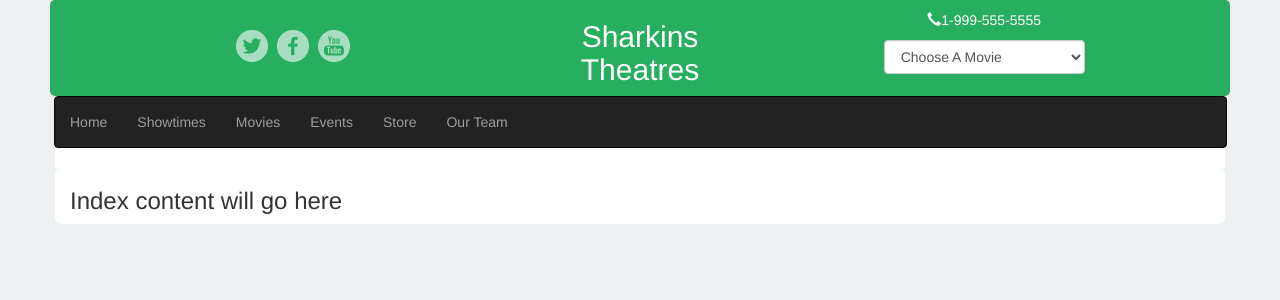
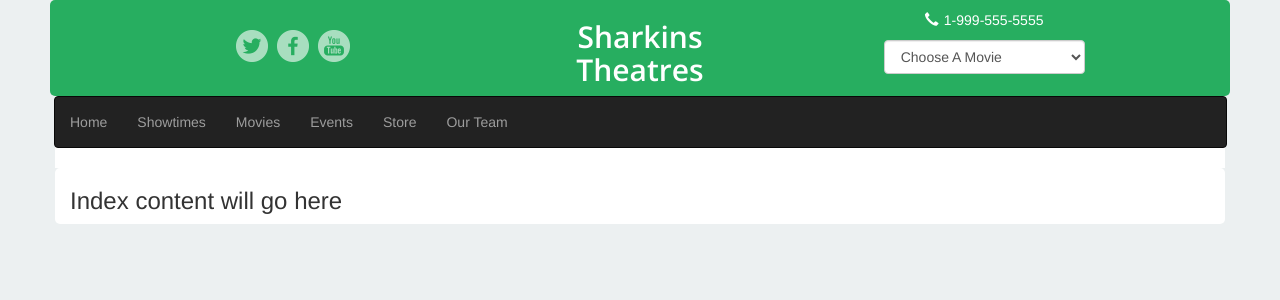
Before and after one commit to dukeayers/cs399_theater, a Django app: page / in a window 1280 px wide. Shown: the top 300 px of the page. Run offline with Django 3.2, Linux system fonts and the light colour scheme; data comes from the database, SQL or seed files in the repository; grey boxes labelled with a size stand in for pictures from a placeholder-image service; some libraries are stand-ins or nearby versions.

Commit message:
Added a font/separated the glyphicon on top bar

```diff
--- a/theater_project/templates/base.html
+++ b/theater_project/templates/base.html
@@ -5,6 +5,7 @@
     <title>{% block title %} Theater Project {% endblock %}</title>
     <link rel="stylesheet" type="text/css" href="https://maxcdn.bootstrapcdn.com/bootstrap/3.3.1/css/bootstrap.min.css"/>
     <link rel="stylesheet" type="text/css" href="{{STATIC_URL}}master.css"/>
+    <link href='http://fonts.googleapis.com/css?family=Open+Sans:600' rel='stylesheet' type='text/css'>
     {% block css_links %}
 
 {#        Any extra CSS links that every page should use will go inside of this block.  #}
@@ -27,10 +28,10 @@
             <img class="social-image" style="cursor:pointer;" src="{{ STATIC_URL }}social-icons/youtube-2.png" height="32" width="32" alt=""/>
         </div>
         <div class="col-xs-2 text-center " style="color:white;">
-            <h2>Sharkins Theatres</h2>
+            <h2 style="font-family: 'Open Sans', sans-serif !important; ">Sharkins Theatres</h2>
         </div>
         <div class="col-xs-5 text-center">
-            <p style="margin-top:10px; color:white;"><span class="glyphicon-earphone glyphicon"></span>1-999-555-5555</p>
+            <p style="margin-top:10px; color:white; cursor:pointer;"><span class="glyphicon-earphone glyphicon" style="margin-right:5px;"></span>1-999-555-5555</p>
             <div class="col-xs-6 col-xs-offset-3">
                             <select class="form-control movie-list" name="" id="" >
                                 <option value="None" selected>Choose A Movie</option>
```
